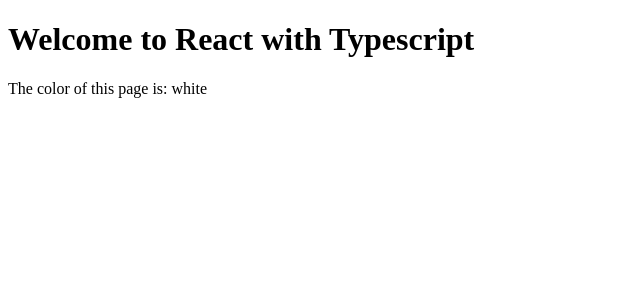
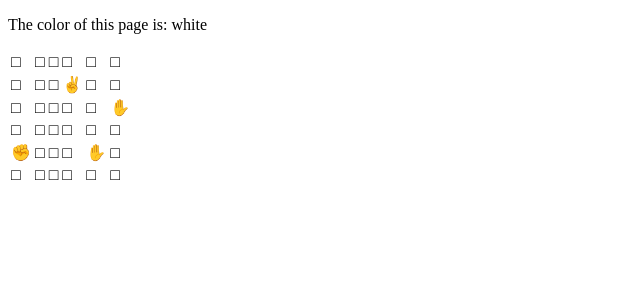
Before and after one commit to vantoozz/rps, a React app: page / in a window 1280 px wide. Shown: the top 300 px of the page, without its empty margins (0-640 px from the left). Built offline with nearby package versions, Linux system fonts and the light colour scheme.

Commit message:
+ board view

```diff
--- a/src/Board/Board.ts
+++ b/src/Board/Board.ts
@@ -1,5 +1,6 @@
 import {Unit} from "../Units/Unit";
 import {Square} from "./Square";
+import {BoardDump} from "./BoardDump";
 
 export class Board {
 
@@ -39,16 +40,6 @@
     /**
      * @param unit
      */
-    private findUnit(unit: Unit): Square {
-        if (!this.units.has(unit)) {
-            throw 'No such unit on the board';
-        }
-        return <Square>this.units.get(unit);
-    }
-
-    /**
-     * @param unit
-     */
     public* availableTurns(unit: Unit): Iterable<Square> {
         const current = this.findUnit(unit);
         let possible: Square;
@@ -64,6 +55,34 @@
                 yield Object.assign({}, possible);
             }
         }
+    }
+
+    /**
+     *
+     */
+    public get size(): number {
+        return this._size;
+    }
+
+    public dumpUnits(): BoardDump {
+        let data: BoardDump = [];
+        this.units.forEach((square: Square, unit: Unit) => {
+            if (!Array.isArray(data[square.x])) {
+                data[square.x] = [];
+            }
+            data[square.x][square.y] = unit.weapon;
+        });
+        return data;
+    }
+
+    /**
+     * @param unit
+     */
+    private findUnit(unit: Unit): Square {
+        if (!this.units.has(unit)) {
+            throw 'No such unit on the board';
+        }
+        return <Square>this.units.get(unit);
     }
 
     /**
@@ -106,13 +125,13 @@
      * @param square
      */
     private isSquareFits(square: Square): boolean {
-        return square.x >= 0 && square.x < this._size && square.y >= 0 && square.y < this._size;
+        return square.x >= 0 && square.x < this.size && square.y >= 0 && square.y < this.size;
     }
 
     /**
      *
      */
-    private dumpMap(){
+    private dumpMap() {
         console.log(this.units);
     }
 
--- /dev/null
+++ b/src/Board/BoardDump.ts
@@ -0,0 +1,7 @@
+import {Weapon} from "../Units/Weapon";
+
+export type BoardDump = {
+    [x: number]: {
+        [y: number]: Weapon
+    }
+};
--- a/src/Components/App.tsx
+++ b/src/Components/App.tsx
@@ -1,7 +1,18 @@
 import * as React from 'react';
+import BoardView from "./Board";
+import {Board} from "../Board/Board";
+import {Weapon} from "../Units/Weapon";
+import {Unit} from "../Units/Unit";
+
+const board = new Board(6);
+board.add(new Unit(Weapon.Paper), {x: 2, y: 5});
+board.add(new Unit(Weapon.Scissor), {x: 1, y: 3});
+board.add(new Unit(Weapon.Rock), {x: 4, y: 0});
+board.add(new Unit(Weapon.Paper), {x: 4, y: 4});
+
 
 export default (props: { color: string }): React.ReactElement =>
     <React.Fragment>
-        <h1>Welcome to React with Typescript</h1>
         <p>The color of this page is: {props.color}</p>
+        <BoardView board={board}/>
     </React.Fragment>
--- /dev/null
+++ b/src/Components/Board.tsx
@@ -0,0 +1,45 @@
+import * as React from 'react';
+import {Board} from "../Board/Board";
+import {BoardDump} from "../Board/BoardDump";
+import {Weapon} from "../Units/Weapon";
+
+export default (props: { board: Board }): React.ReactElement =>
+    <table>
+        {drawTable(props.board)}
+    </table>
+
+/**
+ * @param board
+ */
+const drawTable = (board: Board): React.ReactElement => {
+    const rows: React.ReactElement[] = [];
+    const units: BoardDump = board.dumpUnits();
+
+    for (let x = 0; x < board.size; x++) {
+        let squares = [];
+        for (let y = 0; y < board.size; y++) {
+            let square: string = '□';
+            if (Array.isArray(units[x]) && units[x][y] !== undefined) {
+                square = drawWeapon(units[x][y]);
+            }
+            squares.push(<td key={y}>{square}</td>);
+        }
+        rows.push(<tr key={x}>{squares}</tr>);
+    }
+    return <tbody>{rows}</tbody>;
+};
+
+/**
+ * @param weapon
+ */
+const drawWeapon = (weapon: Weapon): string => {
+    switch (weapon) {
+        case Weapon.Rock:
+            return '✊';
+        case Weapon.Paper:
+            return '✋';
+        case Weapon.Scissor:
+            return '✌';
+    }
+    throw 'Unknown weapon';
+};
--- a/src/one.ts
+++ b/src/one.ts
@@ -10,9 +10,9 @@
 
 
 const board = new Board(6);
-board.add(unit1, {x: 0, y: 0});
+board.add(unit1, {x: 3, y: 2});
 board.add(unit2, {x: 1, y: 0});
-board.add(unit3, {x: 0, y: 1});
+board.add(unit3, {x: 4, y: 3});
 
 const result = unit1.fight(unit2);
 if (Result.Win === result) {
```
